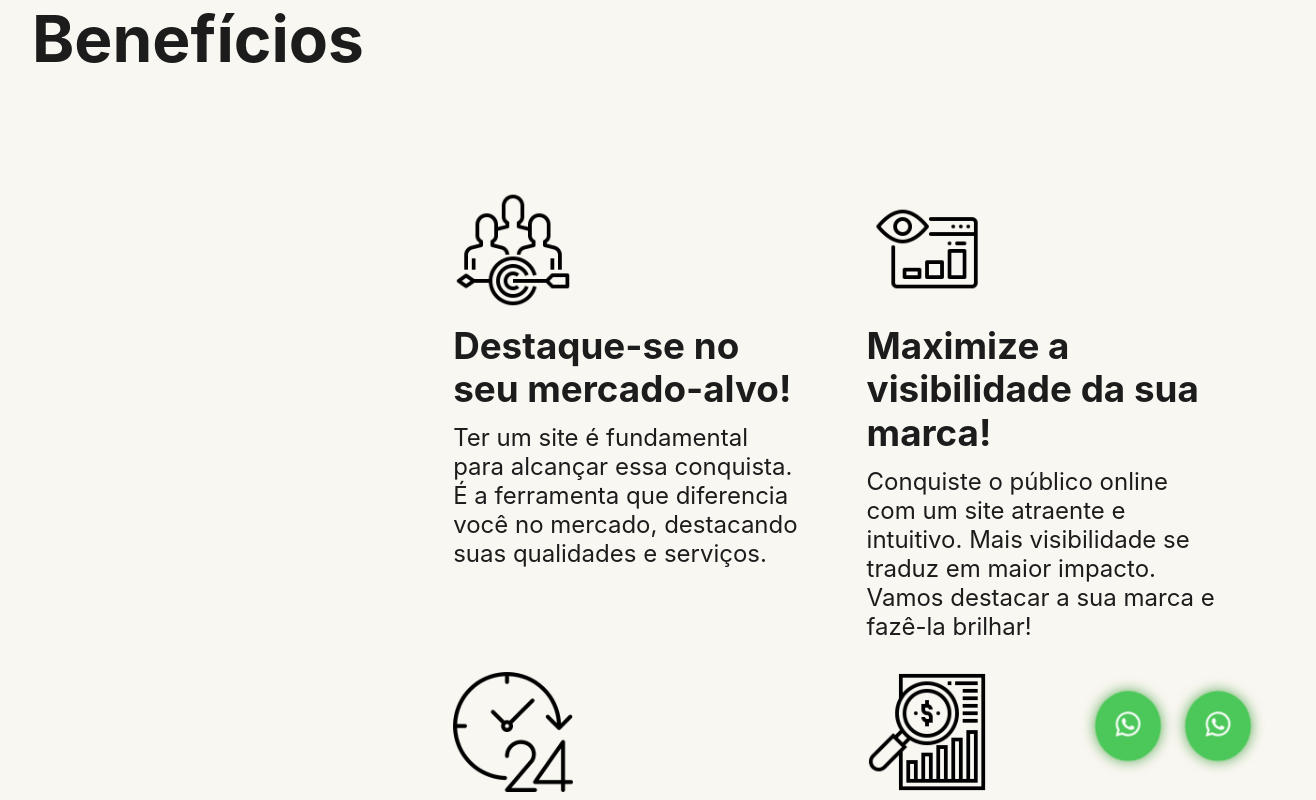
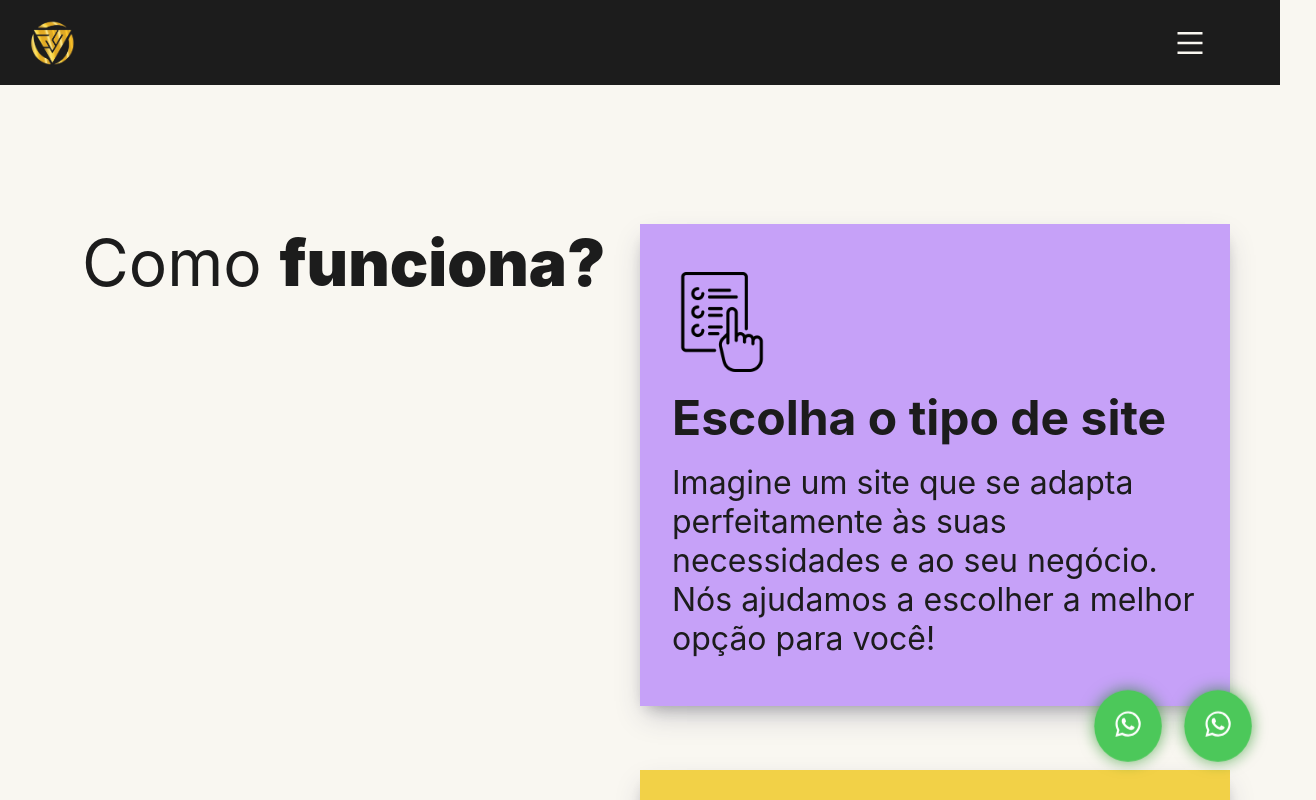
Before and after one commit to devpdro/company-matte, a React (Create React App) app: page / in a window 1280 px wide. Shown: the top 800 px of the page, 1316 px wide, since content can reach past the window. Built offline with nearby package versions, Linux system fonts and the light colour scheme; a web font is replaced by a local one.

Commit message:
fix: navbar/3

```diff
--- a/src/presentation/components/layout/main-components/main.jsx
+++ b/src/presentation/components/layout/main-components/main.jsx
@@ -7,9 +7,9 @@ import { Faq } from 'presentation/components/layout/main-components/faq-componen
 export function Main() {
   return (
     <main>
+      <WebsiteFeatures className="panel" data-color="white" />
 
 
-      <BenefitsWebsite className="panel" data-color="white" />
       <Price className="panel" data-color="white" />
       <Faq />
     </main>
--- a/src/presentation/pages/home.jsx
+++ b/src/presentation/pages/home.jsx
@@ -44,7 +44,7 @@ export function Home() {
 
   return (
     <main>
-
+      <Navbar />
       <Main className="panel" data-color="black white purple" />
       <Footer />
 
```
